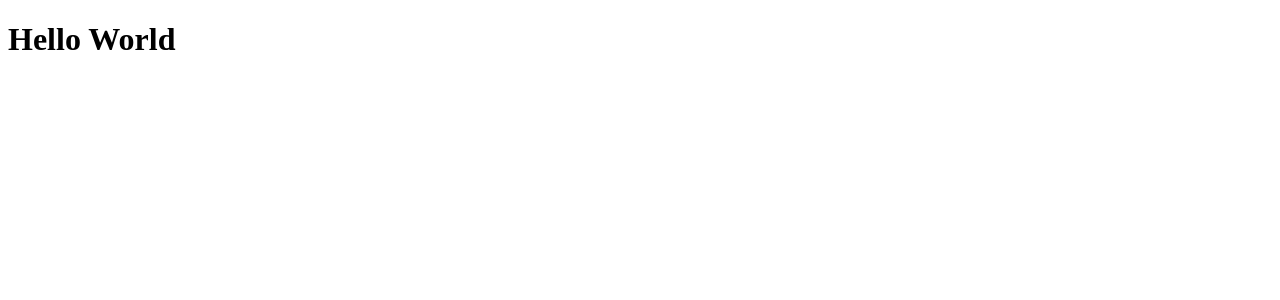
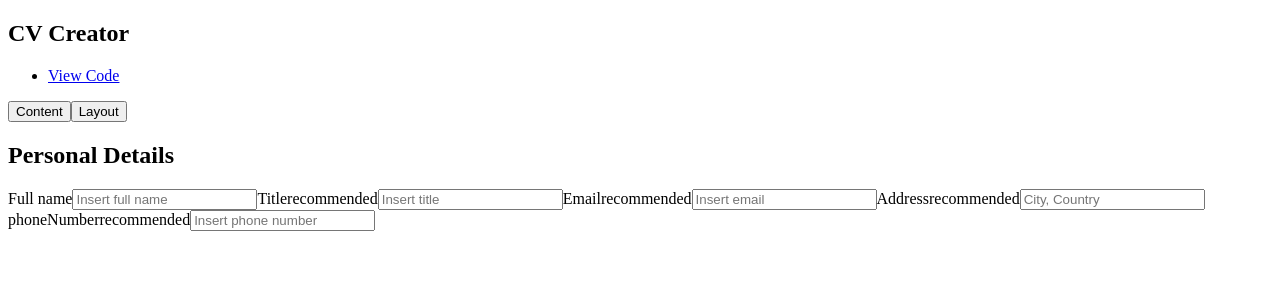
Before and after one commit to Alme08/curriculum-vitae-application, a React (Vite) app: page / in a window 1280 px wide. Shown: the top 300 px of the page. Built offline with nearby package versions, Linux system fonts and the light colour scheme.

Commit message:
Create initial components

```diff
--- a/src/App.jsx
+++ b/src/App.jsx
@@ -1,10 +1,13 @@
 // import { useState } from 'react'
+import Navbar from "./components/navbar"
+import Main from "./components/Main"
 
 function App() {
 
   return (
     <>
-      <h1>Hello World</h1>
+      <Navbar/>
+      <Main/>
     </>
   )
 }
--- /dev/null
+++ b/src/components/Content.jsx
@@ -0,0 +1,10 @@
+import PersonalInfo from "./CvForm/PersonalInfo";
+
+function Content(props){
+    const {personalInfo, handleChange} = props;
+    return(
+        <PersonalInfo personalInfo={personalInfo} handleChange={handleChange}/>
+    )
+}
+
+export default Content;
--- /dev/null
+++ b/src/components/CvForm/PersonalInfo.jsx
@@ -0,0 +1,22 @@
+import Input from "../tools/Input";
+
+function PersonalInfo({personalInfo, handleChange}) {
+
+    return(
+        <div className="personalInfo">
+            <h2>Personal Details</h2>
+            <Input name='fullName' placeholder='Insert full name' onChange={handleChange} id='fullName' value={personalInfo.fullName}
+            label='Full name'/>
+            <Input name='title' placeholder='Insert title' onChange={handleChange} id='title' value={personalInfo.title}
+            label='Title' span='recommended'/>
+            <Input name='email' placeholder='Insert email' onChange={handleChange} id='email' value={personalInfo.email}
+            label='Email' span='recommended'/>
+            <Input name='address' placeholder='City, Country' onChange={handleChange} id='address' value={personalInfo.address}
+            label='Address' span='recommended'/>
+            <Input name='phone' placeholder='Insert phone number' onChange={handleChange} id='phone' value={personalInfo.phone}
+            label='phoneNumber' span='recommended'/>
+        </div>
+    )
+}
+
+export default PersonalInfo;
--- /dev/null
+++ b/src/components/Layout.jsx
@@ -0,0 +1,7 @@
+function Layout(){
+    return(
+        <h2>Layout</h2>
+    )
+}
+
+export default Layout;
--- /dev/null
+++ b/src/components/Main.jsx
@@ -0,0 +1,34 @@
+import { useState } from "react";
+import Sidebar from "./Sidebar";
+import Content from "./Content";
+import Layout from "./Layout";
+
+function Main() {
+    const [customize, setCustomize] = useState(false)
+    const [personalInfo, setPersonalInfo] = useState({
+        fullName: '',
+        title: '',
+        email: '',
+        address: '',
+        phone: '',
+      });
+
+    const handleSidebar = (e) =>{
+        e.target.id === 'content' ? setCustomize(false) : setCustomize(true)
+    }
+
+    const handleChange = (e) =>{
+        e.target.parentNode.className === 'personalInfo' ? setPersonalInfo({...personalInfo, [e.target.name]: e.target.value}) :
+        console.log('hola')
+    }
+    return(
+        <>
+            <Sidebar handleSidebar={handleSidebar}/>
+            {customize !== true ?
+             <Content personalInfo={personalInfo} handleChange={handleChange}/> :
+             <Layout/>}
+        </>
+    )
+}
+
+export default Main;
--- /dev/null
+++ b/src/components/Navbar.jsx
@@ -0,0 +1,12 @@
+function Navbar() {
+    return(
+        <nav>
+            <h1>CV Creator</h1>
+            <ul>
+                <li><a href="https://github.com/Alme08/">View Code</a></li>
+            </ul>
+        </nav>
+    )
+}
+
+export default Navbar;
--- /dev/null
+++ b/src/components/Sidebar.jsx
@@ -0,0 +1,10 @@
+function Sidebar({handleSidebar}) {
+    return(
+        <>
+            <button id="content" onClick={handleSidebar}>Content</button>
+            <button id="layout" onClick={handleSidebar}>Layout</button>
+        </>
+    )
+}
+
+export default Sidebar
--- /dev/null
+++ b/src/components/tools/Input.jsx
@@ -0,0 +1,10 @@
+function Input({name, placeholder, onChange, id, value, label, span}){
+    return(
+        <>
+        <label htmlFor={name}>{label}</label><span>{span}</span>
+        <input type="text" name={name} id={id} placeholder={placeholder} onChange={onChange} value={value}/>
+        </>
+    )
+}
+
+export default Input
```
Also changed, not shown: src/components/CvForm/Education.jsx (added), src/components/CvForm/Experience.jsx (added).
